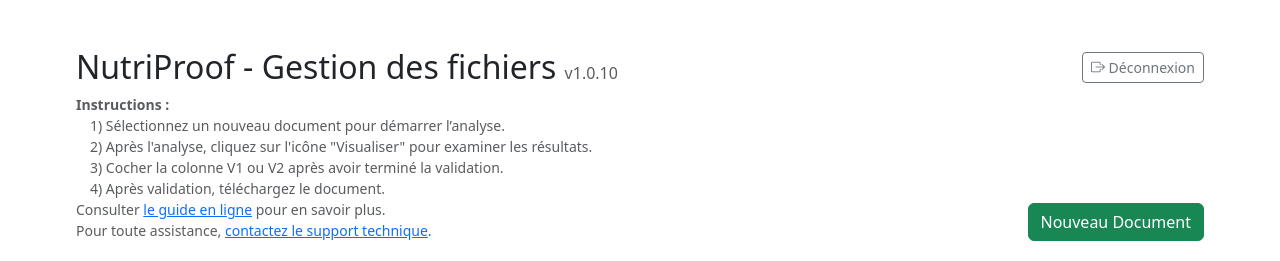
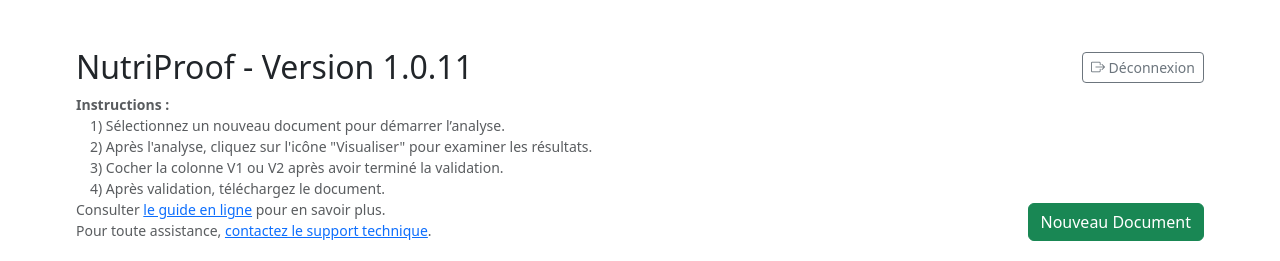
Before and after one commit to metrotechnet/nutriproof, a Flask app: template templates/index.html in a window 1280 px wide. Shown: the top 261 px of the page. Run offline with Flask 3, Linux system fonts and the light colour scheme; the template is opened without the code that fills it, so the values that code supplies are empty; parts of the project's set-up code (start-up, migrations or seed data) failed here and were passed over; some libraries are stand-ins or nearby versions.

Commit message:
release: v1.0.11

```diff
--- a/app.py
+++ b/app.py
@@ -25,16 +25,13 @@
     LOCAL_FOLDER = os.path.join(os.environ.get('LOCALAPPDATA', os.path.expanduser('~')), 'NutriProof', 'uploads')
 else:
     LOCAL_FOLDER = os.path.join('.', 'uploads')
-APP_ENABLED = True  # Default to True, can be overridden by env variable
-APP_VERSION = '1.0.10'
 
 DEMO_MODE = True   # Set to True to limit page count
 DEMO_MAX_PAGES = 100
+APP_VERSION = '1.0.11'
 
 def create_app():
 
-    # === Configuration ===
-    global APP_ENABLED
     # === Initialisation ===
     ocr_document = OCRDocument()
     task_manager = AsyncTaskManager()
@@ -89,10 +86,7 @@
     # Page d'accueil — redirige vers login
     @app.route("/")
     def home():
-        if APP_ENABLED:
-            return redirect("/login")
-        else:
-            return render_template("maintenance.html")
+        return redirect("/login")
 
     # Page principale (après connexion)
     @app.route("/main")
--- a/electron/package.json
+++ b/electron/package.json
@@ -1,6 +1,6 @@
 {
     "name":  "nutriproof",
-    "version":  "1.0.10",
+    "version":  "1.0.11",
     "main":  "main.js",
     "author":  "NutriProof",
     "description":  "NutriProof Desktop Application",
--- a/templates/index.html
+++ b/templates/index.html
@@ -17,7 +17,7 @@
 <div class="container mt-5" style="max-width: 90vw; width: 90%; min-width: 320px; margin: 0 auto;">
     <div class="top-bar">
         <div class="d-flex w-100 align-items-center justify-content-between mb-2">
-            <h2 class="mb-0">NutriProof - Gestion des fichiers <small class="text-muted" style="font-size: 0.5em;">v{{ app_version }}</small></h2>
+            <h2 class="mb-0">NutriProof - Version {{ app_version }}</h2>
             <div class="d-flex align-items-center" style="gap: 12px;">
                 <button class="btn btn-sm btn-outline-secondary" onclick="logout().then(()=>location.href='/login')" title="Déconnexion"><i class="bi bi-box-arrow-right"></i> Déconnexion</button>
 
```
